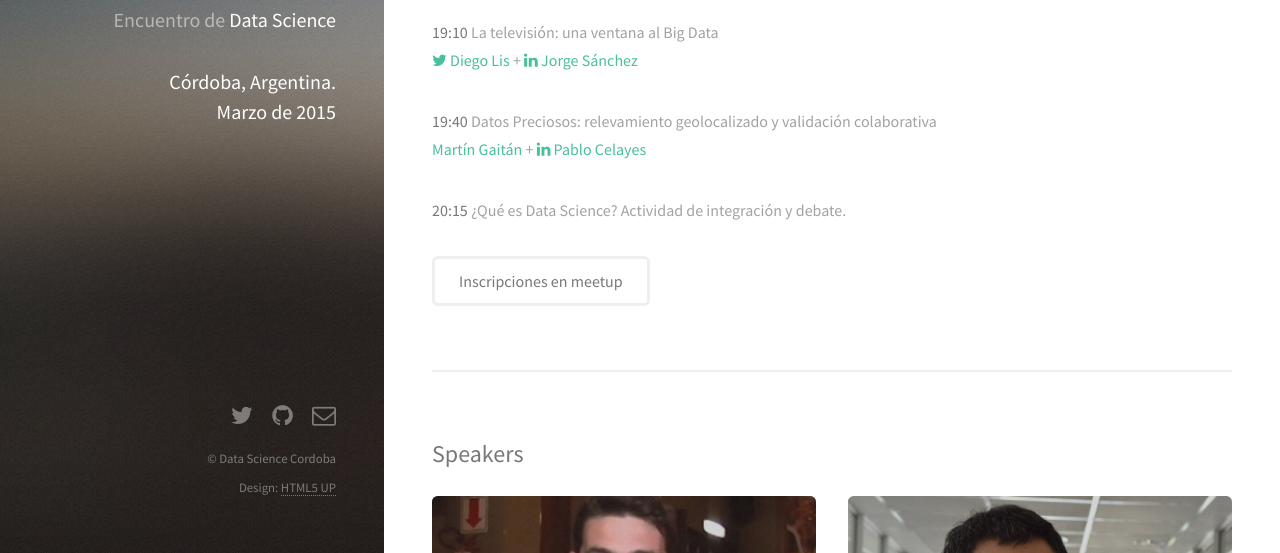
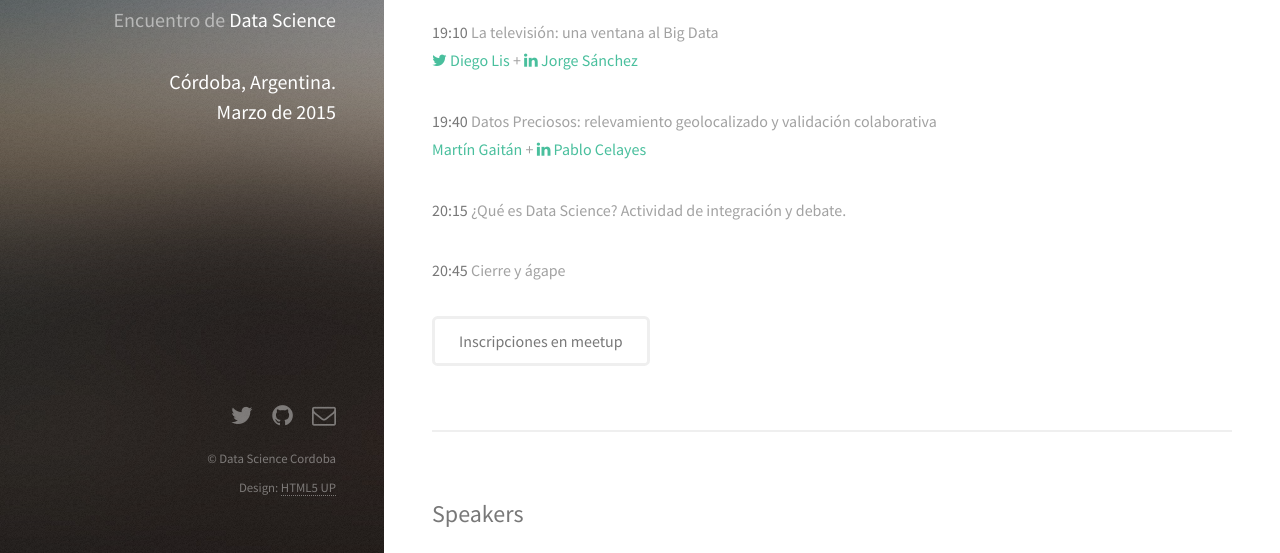
Before and after one commit to DataScienceCordoba/DataScienceCordoba.github.io, a plain HTML site: page index.html in a window 1280 px wide. Shown: the part 218-771 px from the top of the page. Drawn offline with Linux system fonts and the light colour scheme.

Commit message:
starting version

```diff
--- a/index.html
+++ b/index.html
@@ -51,8 +51,9 @@
 + <a target='_blank' href="https://www.linkedin.com/in/pablogabrielcelayes" class="icon fa-linkedin"> Pablo Celayes</a>
 </p>
 <p><b>20:15</b> ¿Qué es Data Science? Actividad de integración y debate.</p>
+<p><b>20:45</b> Cierre y ágape</p>
 
-						<ul class="actions">
+<ul class="actions">
 <li><a href="http://www.meetup.com/Encuentros-Data-Science-Cordoba" target="_blank" class="button">Inscripciones en meetup</a></li>
 						</ul>
 					</section>
```
